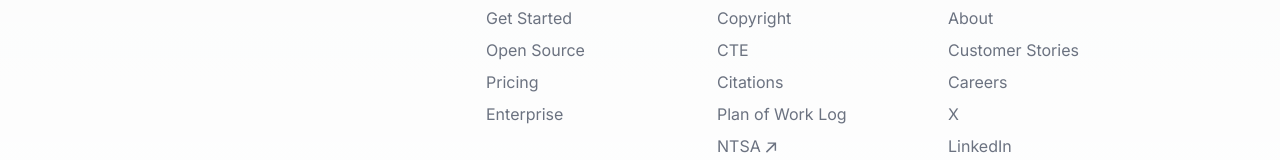
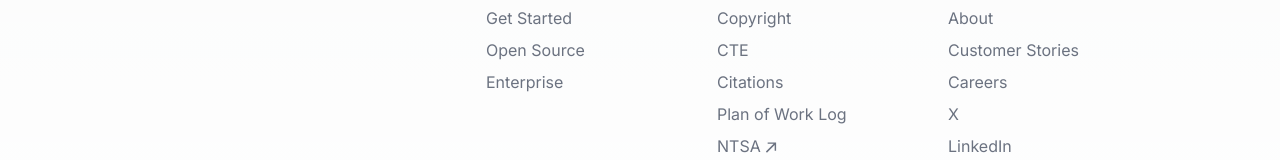
Before and after one commit to degstn/anole, a Next.js app in the folder frontend/: page /product in a window 1280 px wide. Shown: the part 4017-4177 px from the top of the page. Built offline with nearby package versions, Linux system fonts and the light colour scheme.

Commit message:
updated grammar; removed redundant footer links

```diff
--- a/frontend/src/app/(client)/about/page.tsx
+++ b/frontend/src/app/(client)/about/page.tsx
@@ -55,8 +55,8 @@ export default function Page() {
         <h2 className="text-sm">We are rooted in a culture of mutual trust and respect. Our company operates on the principles of transparency, integrity, and fairness, building strong relationships with customers, employees, and stakeholders. We believe in honest communication and ethical practices, ensuring that trust is at the heart of everything we do. This environment of trust empowers us to make decisions that are not only beneficial for our business but also for the communities we serve.</h2>
         </div>
         <div>
-        <h2 className="text-xl font-semibold pb-5">03 <br/> United in Energy</h2>
-        <h2 className="text-sm">Collaboration is the cornerstone of our operational philosophy. We recognize that delivering efficient and sustainable energy solutions is a collective effort. Although diverse in expertise, we are united under one goal: to provide exceptional energy services. This unity in purpose and action enables us to meet our commitments to our customers and the environment.</h2>
+        <h2 className="text-xl font-semibold pb-5">03 <br/> United for Energy</h2>
+        <h2 className="text-sm">Collaboration is the cornerstone of our operational philosophy. We recognize that delivering efficient and sustainable energy solutions is a collective effort. Although diverse in expertise, we are united under one goal: to provide exceptional energy services. Our team's dedication enables us to meet our customers needs and the environment.</h2>
        </div>
        <div>
         <h2 className="text-xl font-semibold pb-5">04 <br/> Practical Innovation</h2>
--- a/frontend/src/app/(client)/components/Footer.js
+++ b/frontend/src/app/(client)/components/Footer.js
@@ -45,14 +45,6 @@ export default function Footer() {
                 className="text-gray-500 transition duration-150 ease-in-out hover:text-gray-500 hover:underline"
               >
                 Open Source
-              </Link>
-            </li>
-            <li className="sm:py-0 md:py-0 md:pb-2">
-              <Link
-                href="/product#technolgies"
-                className="text-gray-500 transition duration-150 ease-in-out hover:text-gray-500 hover:underline"
-              >
-                Pricing
               </Link>
             </li>
             <li className="sm:py-0 md:py-0 md:pb-2">
--- /dev/null
+++ b/frontend/src/app/(client)/product/enterprise/getnotified/page.tsx
@@ -0,0 +1,16 @@
+"use client"
+
+import { useRef } from 'react';
+
+export default function Page() {
+
+    return (
+        <main className="flex min-h-screen flex-col items-center justify-center">
+            <div className="bg-white py-40 lg:py-28">
+                <div className='flex justify-end px-6 lg:px-0'>
+                    <input>test</input>
+                </div>
+            </div>
+        </main>
+    )
+}
--- a/frontend/src/app/(client)/product/enterprise/page.tsx
+++ b/frontend/src/app/(client)/product/enterprise/page.tsx
@@ -36,7 +36,7 @@ export default function Page() {
                     </div>
 
                     <a
-                        href="/getstarted"
+                        href="/enterprise/getnotified"
                         className="inline-block border border-black text-black px-4 py-2 mt-4 rounded-lg"
                     >
                         Get notified
--- a/frontend/src/app/(client)/product/page.tsx
+++ b/frontend/src/app/(client)/product/page.tsx
@@ -136,13 +136,13 @@ export default function Page() {
 
                     <div className="flex flex-col"> {/* Set the width of the container */}
                         <a
-                            href="/careers/open-roles"
+                            href="/getstarted"
                             className="inline-block border text-white border-green-800 bg-green-700 px-4 py-2 mt-4 rounded-md"
                         >
                             Get started
                         </a>
                         <a
-                            href="/careers/open-roles"
+                            href="/about"
                             className="hover:underline inline-block text-black px-4 py-1 mt-4"
                         >
                             Learn more
--- a/frontend/src/app/(product)/getstarted/Footer.js
+++ b/frontend/src/app/(product)/getstarted/Footer.js
@@ -47,14 +47,7 @@ export default function Footer() {
                 Open Source
               </Link>
             </li>
-            <li className="sm:py-0 md:py-0 md:pb-2">
-              <Link
-                href="/product#technolgies"
-                className="text-gray-500 transition duration-150 ease-in-out hover:text-gray-500 hover:underline"
-              >
-                Pricing
-              </Link>
-            </li>
+
             <li className="sm:py-0 md:py-0 md:pb-2">
               <Link
                 href="/product/enterprise"
```
